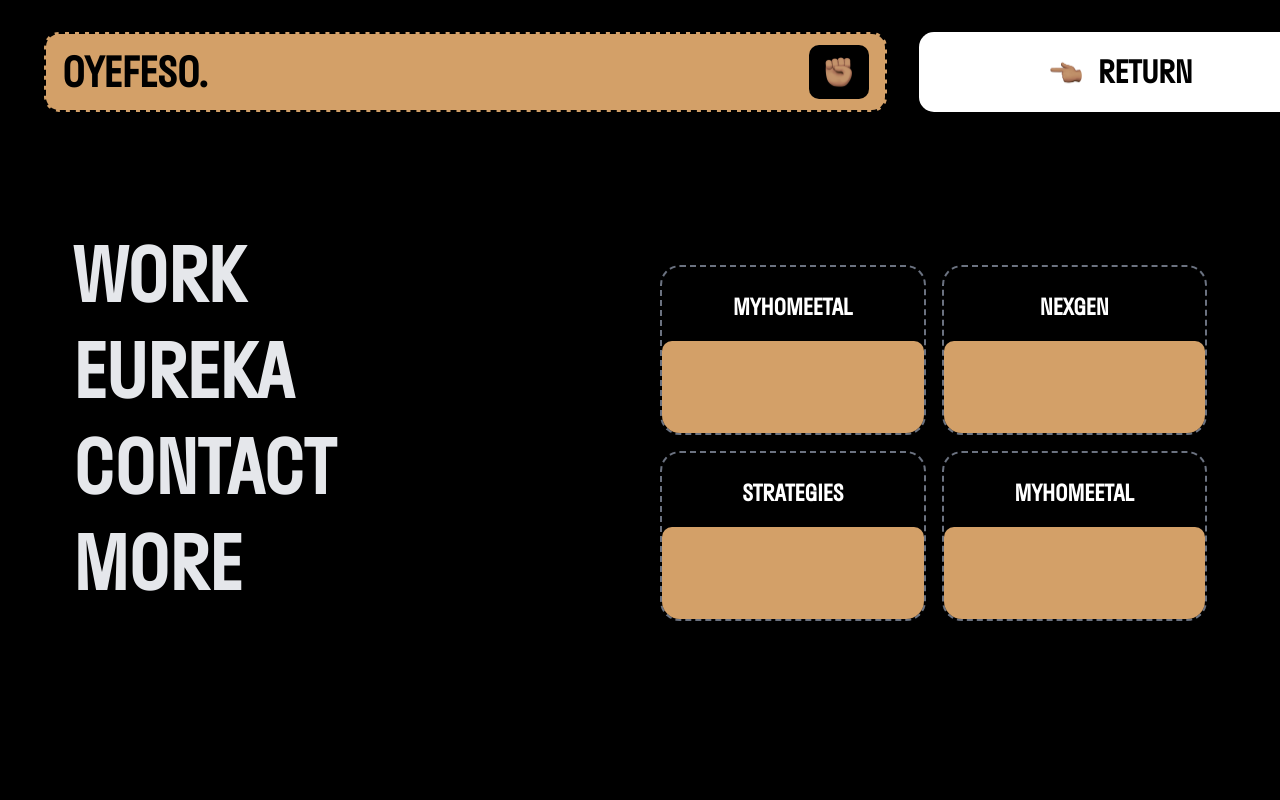
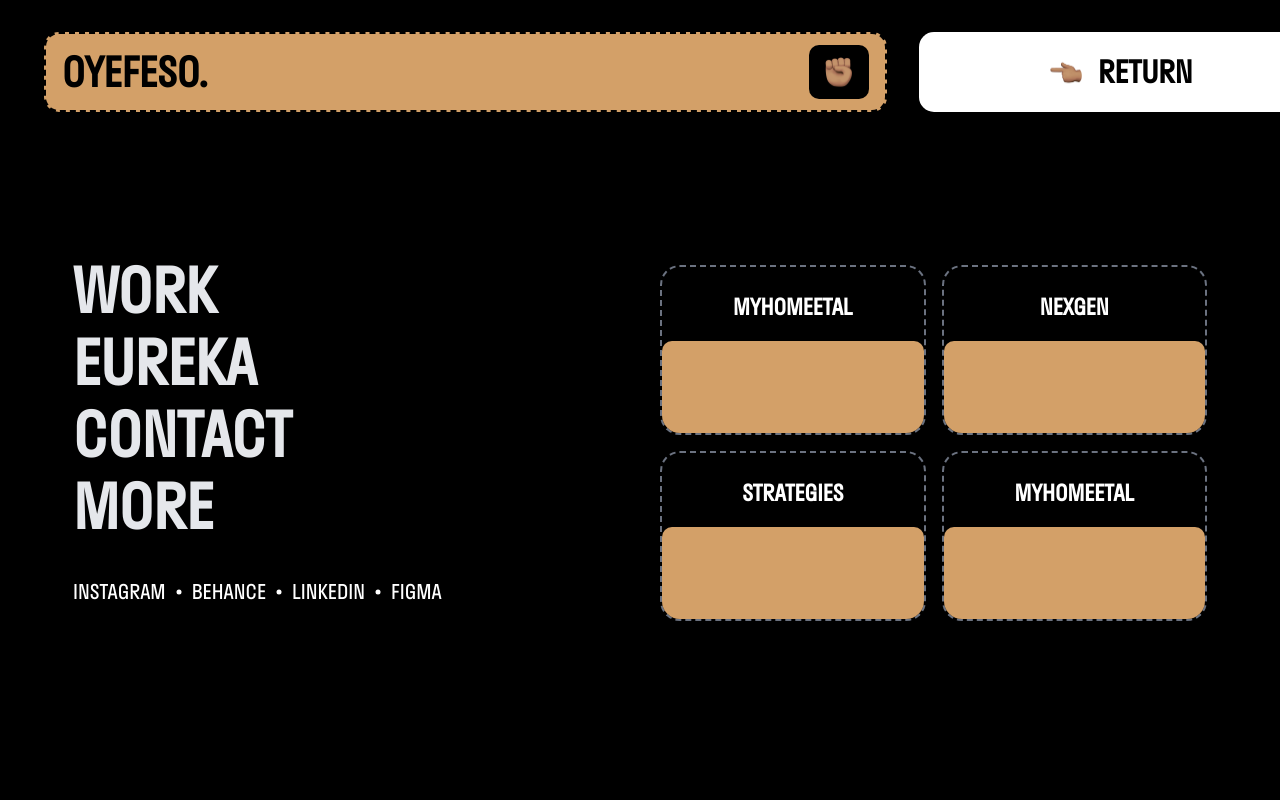
Before and after one commit to kalejaiyeoluwadara/afolabi, a Next.js app: page /works in a window 1280 px wide. Both pictures are taken after a click on the element 838 px from the left and 72 px from the top of the page. Shown: the top 800 px of the page. Built offline with nearby package versions, Linux system fonts and the light colour scheme.

Commit message:
updated modal

```diff
--- a/app/components/Modal.jsx
+++ b/app/components/Modal.jsx
@@ -4,6 +4,7 @@ import { useGlobal } from "../context";
 import Link from "next/link";
 import { motion, AnimatePresence } from "framer-motion";
 import { icons, images } from "@/app/utils";
+import { GoDotFill } from "react-icons/go";
 import Image from "next/image";
 // Container Component
 const Container = ({ name, link, setModal }) => {
@@ -64,7 +65,7 @@ function Modal() {
           exit={{ y: "-100%", opacity: 0 }}
           transition={{ duration: 0.5 }}
         >
-          <div className="text-gray-200 flex flex-col justify-center text-[80px] space-y-6">
+          <div className=" duration-700 ease-in-out flex flex-col justify-center text-[80px] space-y-3">
             {[
               { title: "Work", link: "/works" },
               { title: "EUREKA", link: "/" },
@@ -77,16 +78,22 @@ function Modal() {
                 className="relative group"
               >
                 <Link href={d.link}>
-                  <p className="text-7xl  uppercase font-bold">{d.title}</p>
+                  <p className="text-6xl text-gray-200 group-hover:text-white transition-all  uppercase font-bold">
+                    {d.title}
+                  </p>
                 </Link>
-                <motion.span
-                  className="h-2 w-0 group-hover:w-[380px] transition-all duration-700 ease-in-out duration-700 ease-in-out bg-[#D3A068] absolute group-hover:-left-12 -left-[200px] top-8"
-                  // initial={{ width: 0 }}
-                  // whileHover={{ width: "100%" }}
-                  // transition={{ duration: 0.5, delay: 0.2 }}
-                />
+                <motion.span className="h-2 w-0 group-hover:w-[380px] transition-all  duration-700 ease-in-out bg-[#D3A068] absolute group-hover:-left-12 -left-[200px] top-8" />
               </div>
             ))}
+            <div className="text-white flex uppercase translate-y-[28px] items-center gap-2 text-[20px] ">
+              <Link href={"/"}>instagram</Link>
+              <GoDotFill size={10} />
+              <Link href={"/"}>behance</Link>
+              <GoDotFill size={10} />
+              <Link href={"/"}>linkedin</Link>
+              <GoDotFill size={10} />
+              <Link href={"/"}>figma</Link>
+            </div>
           </div>
           <div className="grid grid-cols-2 mb-20 w-full mt-[125px] gap-4">
             {[
```
